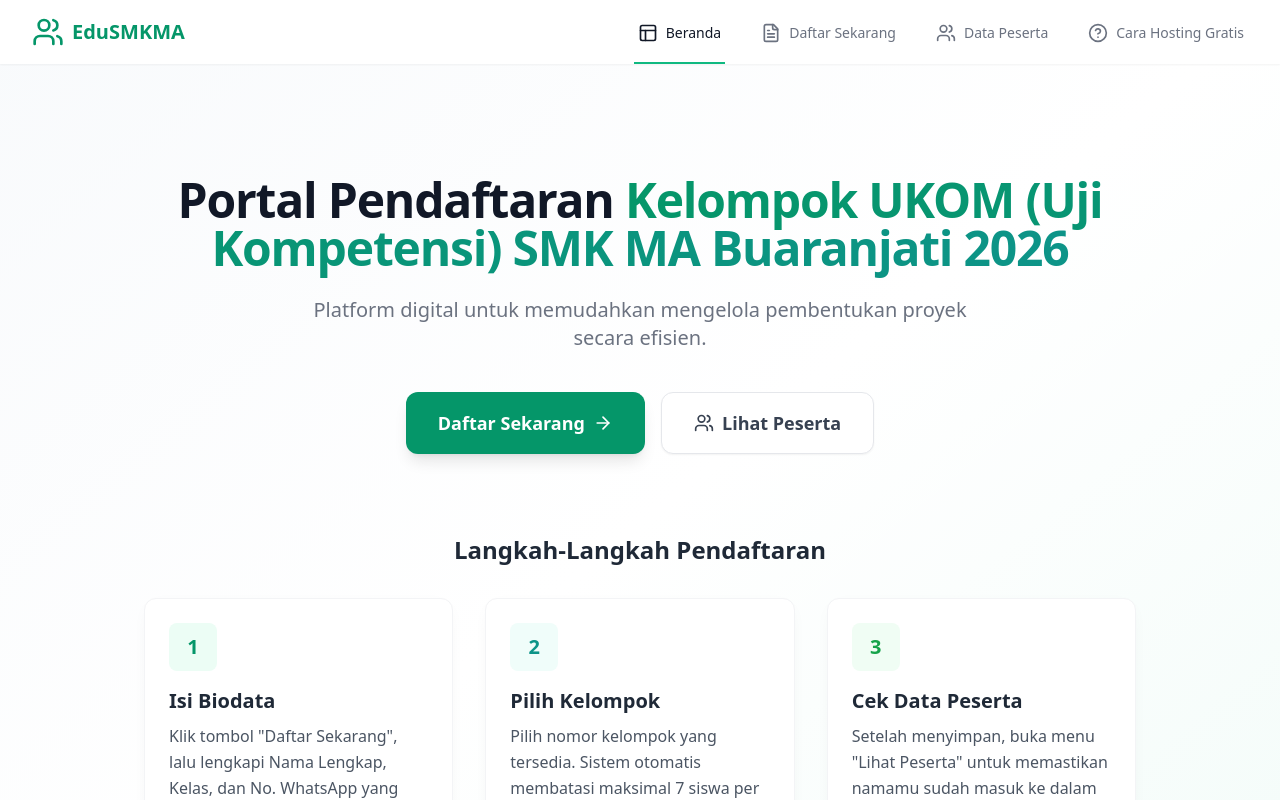
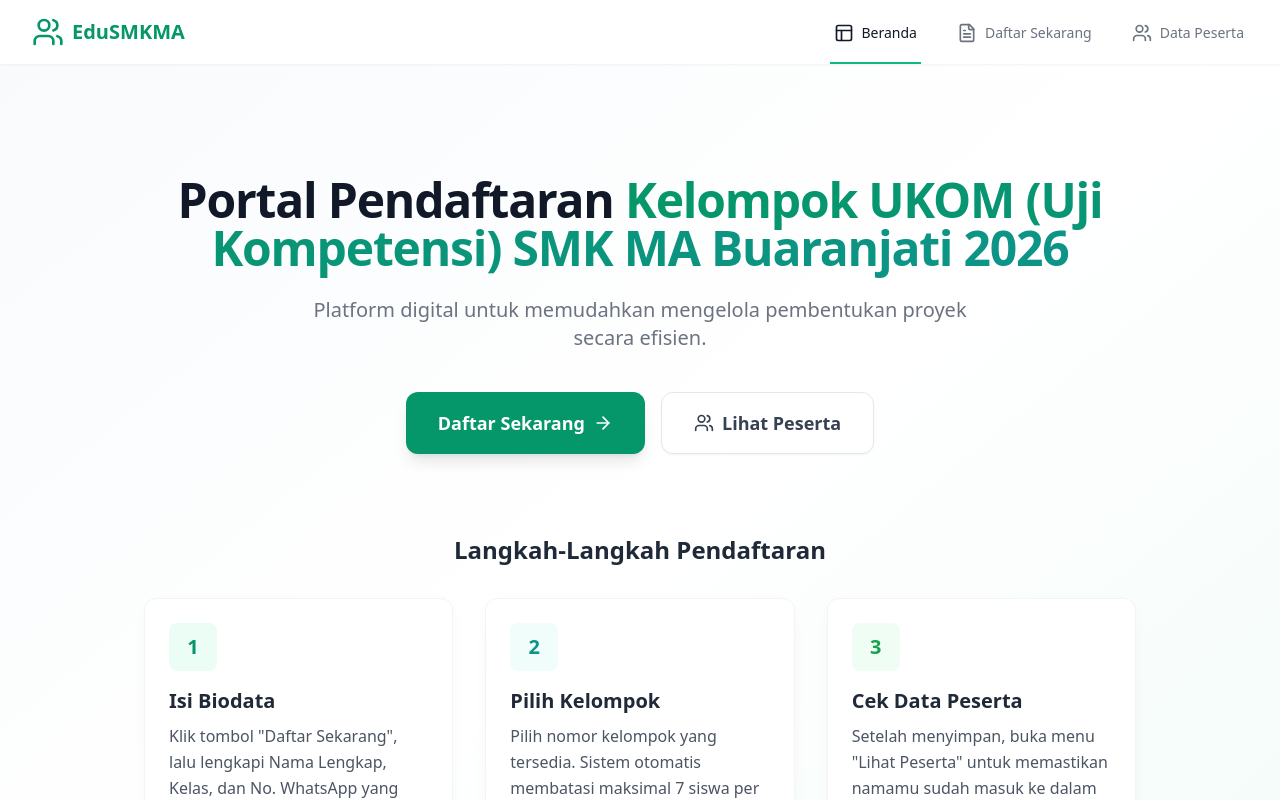
Before and after one commit to kangdanu93-spec/pendaftaran-ukom, a React (Vite) app: page / in a window 1280 px wide. Shown: the top 800 px of the page. Built offline with nearby package versions, Linux system fonts and the light colour scheme.

Commit message:
Add files via upload

```diff
--- a/App.tsx
+++ b/App.tsx
@@ -2,7 +2,6 @@ import React, { useState } from 'react';
 import Navbar from './components/Navbar';
 import RegistrationForm from './components/RegistrationForm';
 import GroupList from './components/GroupList';
-import HostingGuide from './components/HostingGuide';
 import LoginForm from './components/LoginForm';
 import { ViewState } from './types';
 import { ClipboardList, Users, ArrowRight } from 'lucide-react';
@@ -41,8 +40,6 @@ const App: React.FC = () => {
           return <LoginForm onLogin={() => setIsLoggedIn(true)} />;
         }
         return <GroupList onLogout={() => setIsLoggedIn(false)} />;
-      case ViewState.GUIDE:
-        return <HostingGuide />;
       case ViewState.HOME:
       default:
         return (
--- a/components/Navbar.tsx
+++ b/components/Navbar.tsx
@@ -1,6 +1,6 @@
 import React from 'react';
 import { ViewState } from '../types';
-import { Layout, Users, FileText, HelpCircle } from 'lucide-react';
+import { Layout, Users, FileText } from 'lucide-react';
 
 interface NavbarProps {
   currentView: ViewState;
@@ -12,7 +12,6 @@ const Navbar: React.FC<NavbarProps> = ({ currentView, setView }) => {
     { view: ViewState.HOME, label: 'Beranda', icon: <Layout className="w-5 h-5" /> },
     { view: ViewState.FORM, label: 'Daftar Sekarang', icon: <FileText className="w-5 h-5" /> },
     { view: ViewState.LIST, label: 'Data Peserta', icon: <Users className="w-5 h-5" /> },
-    { view: ViewState.GUIDE, label: 'Cara Hosting Gratis', icon: <HelpCircle className="w-5 h-5" /> },
   ];
 
   return (
--- a/types.ts
+++ b/types.ts
@@ -11,6 +11,5 @@ export interface GroupRegistration {
 export enum ViewState {
   HOME = 'HOME',
   FORM = 'FORM',
-  LIST = 'LIST',
-  GUIDE = 'GUIDE'
+  LIST = 'LIST'
 }
```
